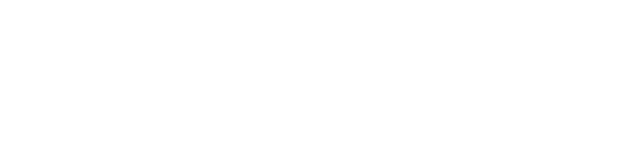
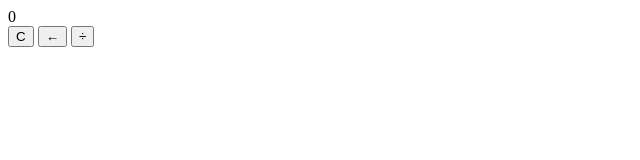
Before and after one commit to Paulo-Santos20/Calculadoras, a plain HTML site: page index.html in a window 1280 px wide. Shown: the whole page, without its empty margins (0-640 px from the left). Drawn offline with Linux system fonts and the light colour scheme.

Commit message:
Layout inicial

```diff
--- a/index.html
+++ b/index.html
@@ -8,7 +8,27 @@
         <title>Calculadoras || Paulo dos Santos</title>
     </head>
     <body>
+        <div class="wrapper">
+            <section class="screen">
+                0
+            </section>
 
+            <section class=" "calc-buttons">
+                <div class="calc-button-row">
+                    <button class="calc-button double">
+                        C
+                    </button>
+                    <button class="calc-button">
+                        &larr;
+                    </button>
+                    <button class="calc-button">
+                        &divide;
+
+                    </button>
+                </div>
+
+            </section>
+        </div>
 
         <script src="script.js"></script>
     </body>
```
